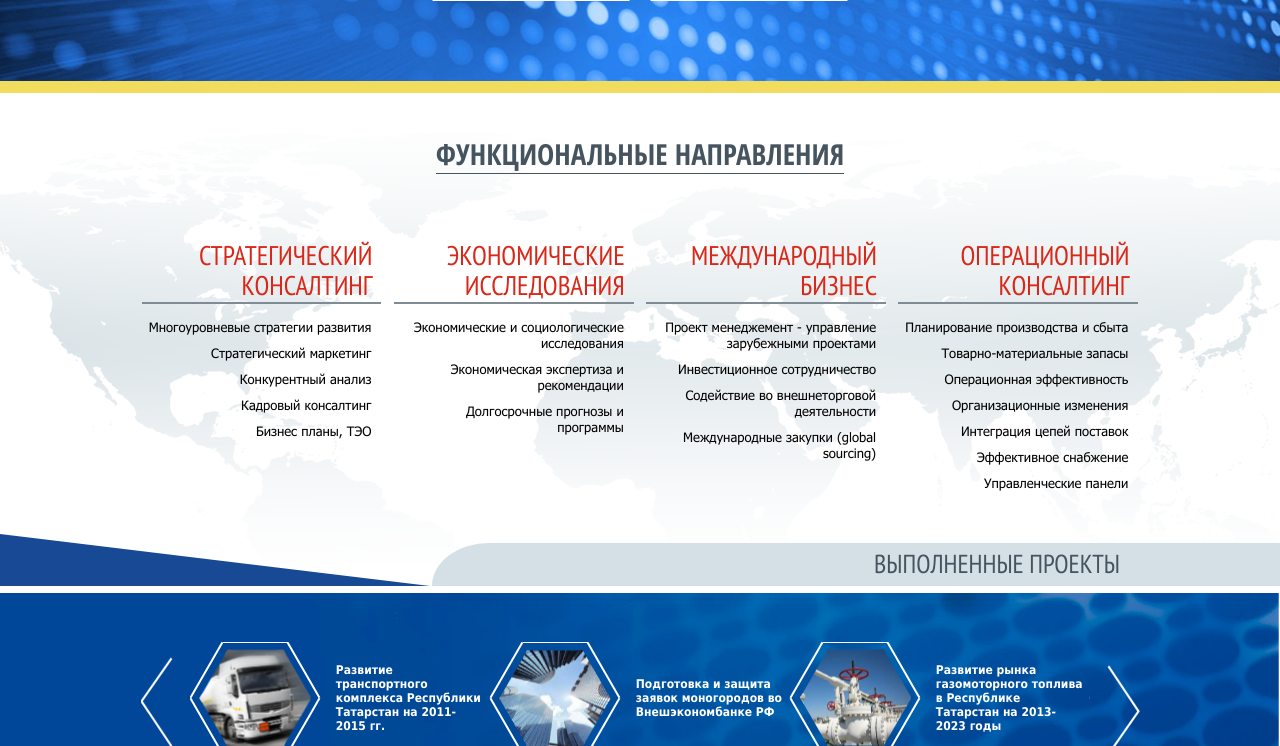
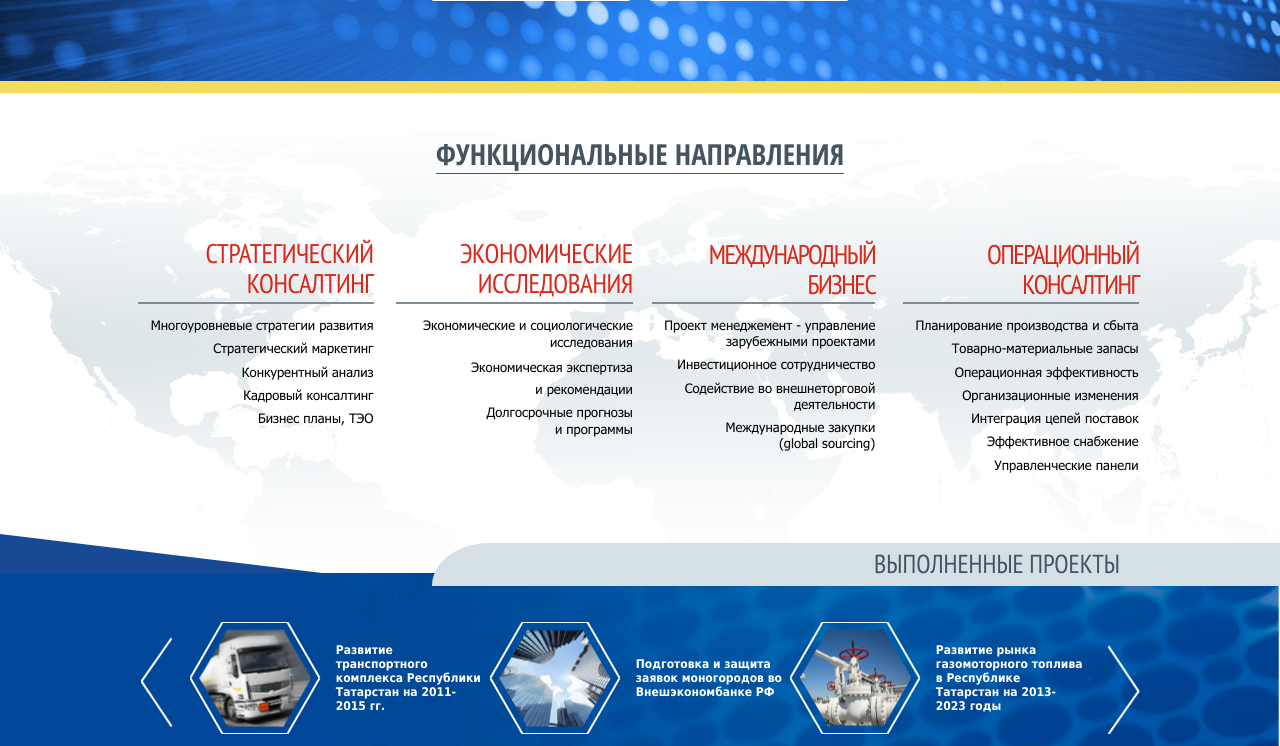
Before and after one commit to ArtGarm/new-zeland, a PHP site: page /process.php in a window 1280 px wide. Shown: the part 1089-1835 px from the top of the page. Run offline with PHP 8.4, Linux system fonts and the light colour scheme; style sheets or scripts are compiled from the project's sources; some libraries are stand-ins or nearby versions.

Commit message:
functional way

```diff
--- a/css/adaptation.css
+++ b/css/adaptation.css
@@ -39,21 +39,79 @@
     padding-bottom: 0px;
     padding-top: 55px;
   }
-  .text-title-wrap {
+  .functional-index .text-title-wrap {
     margin-bottom: 58px;
   }
-  .functional-way-col {
-    margin: 0 4px;
-    width: -webkit-calc(25% - 11.3rem);
-    width: -moz-calc(25% - 11.3rem);
-    width: calc(25% - 11.3rem);
+  .functional-index .functional-way-col {
+    margin: 0;
   }
-  .functional-index .functional-way-title > a, .functional-index .functional-way-title > span {
-    line-height: 1.1;
-    padding: 10px 9px 0 9px;
+  .functional-index .functional-way-col .functional-way-title {
+    height: 70px;
   }
-  .functional-index .functional-way-title {
-    height: 70px;
+  .functional-index .functional-way-col .functional-way-title > span, .functional-index .functional-way-col .functional-way-title > a {
+    padding: 7px 0 0 9px;
+    line-height: 1.12;
+    letter-spacing: -0.4rem;
+    -webkit-transition: padding 300ms ease, letter-spacing 300ms ease;
+    -moz-transition: padding 300ms ease, letter-spacing 300ms ease;
+    -o-transition: padding 300ms ease, letter-spacing 300ms ease;
+    transition: padding 300ms ease, letter-spacing 300ms ease;
+  }
+  .functional-index .functional-way-col:nth-child(1) {
+    width: 236px;
+    margin-right: 18px;
+  }
+  .functional-index .functional-way-col:nth-child(2) {
+    width: 237px;
+    margin-right: 15px;
+  }
+  .functional-index .functional-way-col:nth-child(2) .functional-way-list li a {
+    line-height: 17px;
+  }
+  .functional-index .functional-way-col:nth-child(2) .functional-way-list li:nth-child(2) {
+    margin-top: -2px;
+  }
+  .functional-index .functional-way-col:nth-child(2) .functional-way-list li:nth-child(2) a {
+    line-height: 1.7;
+  }
+  .functional-index .functional-way-col:nth-child(2) .functional-way-list li:nth-child(3) a {
+    padding-top: 0px;
+  }
+  .functional-index .functional-way-col:nth-child(3) {
+    width: 223px;
+    margin-right: 23px;
+  }
+  .functional-index .functional-way-col:nth-child(3) .functional-way-title span {
+    letter-spacing: -1.5rem;
+    padding-top: 8px;
+  }
+  .functional-index .functional-way-col:nth-child(4) {
+    width: 236px;
+  }
+  .functional-index .functional-way-col:nth-child(4) .functional-way-title span {
+    letter-spacing: -1.45rem;
+    padding-top: 8px;
+  }
+  .functional-index .functional-way-col:hover:before {
+    background-color: rgba(227, 233, 237, 0.65);
+  }
+  .functional-index .functional-way-col:hover .functional-way-title span {
+    padding: 9px 9px 0 9px;
+    letter-spacing: -1.47rem;
+  }
+  .functional-index .functional-way-col:hover .functional-way-list li a {
+    padding: 4rem 7rem 3.3rem 5rem;
+  }
+  .functional-index .functional-way-list {
+    padding-top: 9px;
+  }
+  .functional-index .functional-way-list li a {
+    padding: 4rem 0rem 3.3rem 9rem;
+    -webkit-transition: padding 300ms ease;
+    -moz-transition: padding 300ms ease;
+    -o-transition: padding 300ms ease;
+    transition: padding 300ms ease;
+    line-height: 16px;
   }
   /* /functional-way index */
 }
--- a/css/adaptation_radion.css
+++ b/css/adaptation_radion.css
@@ -7,6 +7,18 @@
     display: block;
   }
   /* */
+  /* footer */
+  .footer .grey_blog {
+    padding: 2px 0 4px 0;
+  }
+  .footer .grey_blog .grey_blog_text_wrap .footer-fix {
+    word-spacing: -0.5rem;
+  }
+  .footer .grey_blog .grey_blog_text_wrap .footer-fix span {
+    letter-spacing: -0.5rem;
+    margin-right: 0;
+  }
+  /* /footer */
 }
 
 @media screen and (max-width: 1024px) {
--- a/footer.php
+++ b/footer.php
@@ -5,7 +5,7 @@
                 <div class="mbox">
                     <div class="grey_blog_text">
                         <div class="grey_blog_text_wrap">
-                            <span>ОСТАЛОСЬ ТОЛЬКО ЗАПОЛНИТЬ</span>
+                            <span class="footer-fix">ОС<span>ТА</span>ЛОСЬ ТОЛЬКО ЗАПОЛНИТЬ</span>
                             <div class="grey_blog_button">
                                 <a href="#">
                                     <span>ЗАПРОС</span>
--- a/partials/functionation.php
+++ b/partials/functionation.php
@@ -42,10 +42,10 @@
                             <a href="#">Экономические и социологические исследования</a>
                         </li>
                         <li>
-                            <a href="#">Экономическая экспертиза и рекомендации</a>
+                            <a href="#">Экономическая экспертиза<br> и рекомендации</a>
                         </li>
                         <li>
-                            <a href="#">Долгосрочные прогнозы и программы</a>
+                            <a href="#">Долгосрочные прогнозы<br> и программы</a>
                         </li>
                     </ul>
                 </div>
@@ -66,7 +66,7 @@
                             <a href="#">Содействие во внешнеторговой деятельности</a>
                         </li>
                         <li>
-                            <a href="#">Международные закупки (global sourcing)</a>
+                            <a href="#">Международные закупки<br> (global sourcing)</a>
                         </li>
                     </ul>
                 </div>
--- a/sass/adaptation.scss
+++ b/sass/adaptation.scss
@@ -22,11 +22,54 @@
 
     /* functional-way index */
 
-    .functional-index{padding-bottom: 0px;padding-top: 55px;}
-    .text-title-wrap {margin-bottom: 58px;}
-    .functional-way-col{margin:0 4px;width: calc(25% - 11.3rem);}
-    .functional-index .functional-way-title > a, .functional-index .functional-way-title > span{line-height: 1.1;padding:10px 9px 0 9px;}
-    .functional-index .functional-way-title{height: 70px;}
+    .functional-index{padding-bottom: 0px;padding-top: 55px;
+        .text-title-wrap {margin-bottom: 58px;}
+        .functional-way-col{margin: 0;
+            .functional-way-title{height: 70px;
+                > span, > a{padding: 7px 0 0 9px;line-height: 1.12;letter-spacing: -0.4rem;transition:padding 300ms ease, letter-spacing 300ms ease;}
+            }
+            &:nth-child(1){width: 236px;margin-right: 18px;}
+            &:nth-child(2){width: 237px;margin-right: 15px;
+                .functional-way-list{
+                    li{
+                        a{line-height: 17px;}
+                        &:nth-child(2){margin-top: -2px;
+                            a{line-height: 1.7;}
+                        }
+                        &:nth-child(3){
+                            a{padding-top: 0px;}
+                        }
+                    }
+                }
+            }
+            &:nth-child(3){width: 223px;margin-right:23px;
+                .functional-way-title{
+                    span{letter-spacing: -1.5rem;padding-top: 8px;}
+                }
+            }
+            &:nth-child(4){width: 236px;
+                .functional-way-title{
+                    span{letter-spacing: -1.45rem;padding-top: 8px;}
+                }
+            }
+            &:hover{
+                &:before{background-color:rgba(227, 233, 237, .65);}
+                .functional-way-title{
+                    span{padding:9px 9px 0 9px;letter-spacing: -1.47rem;}
+                }
+                .functional-way-list{
+                    li{
+                        a{padding: 4rem 7rem 3.3rem 5rem;}
+                    }
+                }
+            }
+        }
+        .functional-way-list{padding-top: 9px;
+            li{
+                a{padding: 4rem 0rem 3.3rem 9rem;transition:padding 300ms ease;line-height: 16px;}
+            }
+        }
+    }
 
     /* /functional-way index */
 
--- a/sass/adaptation_radion.scss
+++ b/sass/adaptation_radion.scss
@@ -17,6 +17,16 @@ $yellow:#f2dc5e;
     }
 
     /* */
+
+    /* footer */
+
+    .footer .grey_blog{padding:2px 0 4px 0;
+        .grey_blog_text_wrap .footer-fix{word-spacing: -0.5rem;
+            span{letter-spacing: -0.5rem;margin-right: 0;}
+        }
+    }
+
+    /* /footer */
 
 }
 @media screen and (max-width: 1024px){
```
